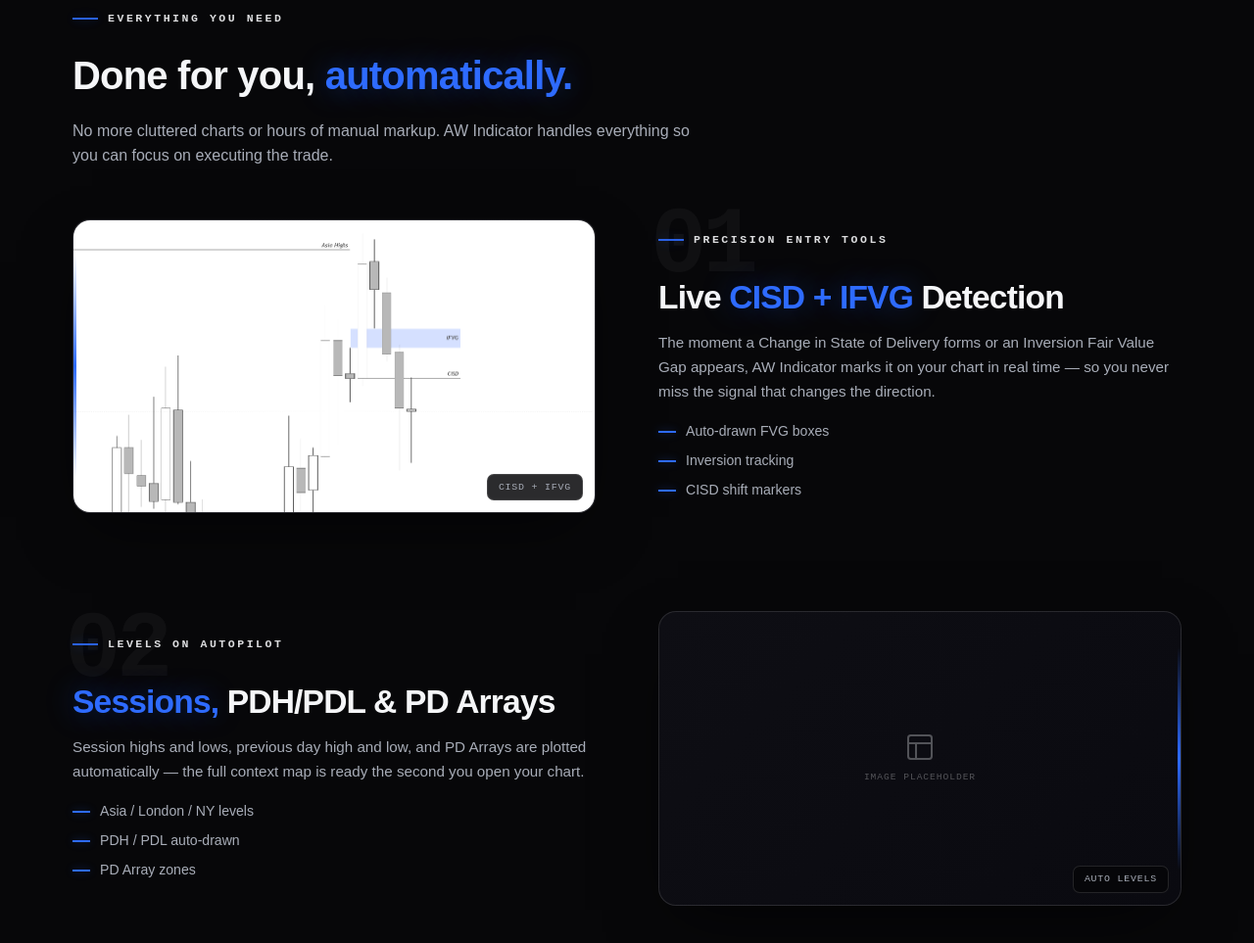
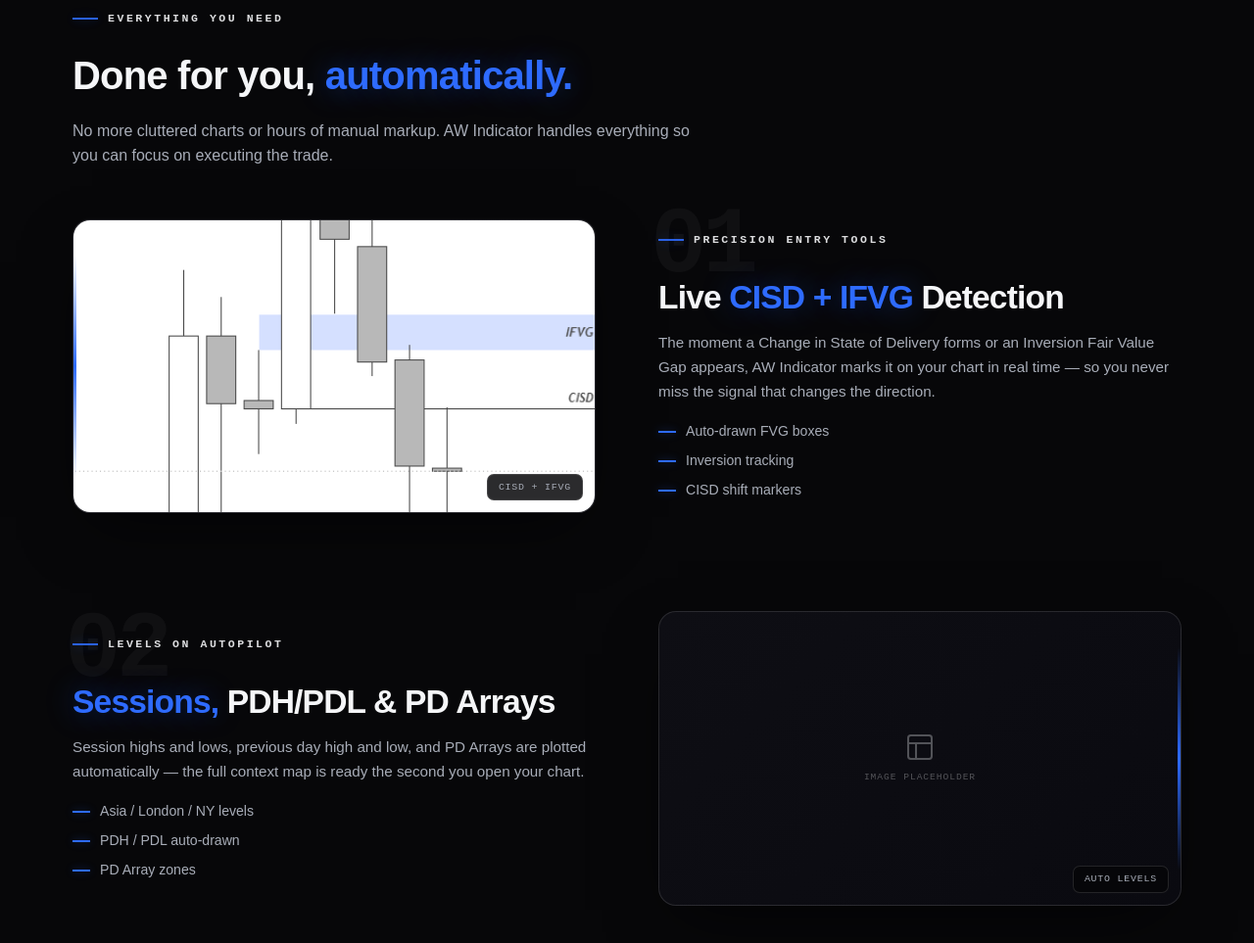
Before and after one commit to ajc2222/aw-trading, a website: page website/indicator.html in a window 1280 px wide. Shown: the part 1169-2132 px from the top of the page at 98% size. Drawn offline with Linux system fonts and the light colour scheme.

Commit message:
fix: rename CISD image to remove spaces/plus, update HTML reference

```diff
--- a/website/indicator.html
+++ b/website/indicator.html
@@ -359,7 +359,7 @@ footer{border-top:1px solid var(--line);padding:44px 0}
       <div class="feat-row">
         <div class="img-card">
           <div class="img-card-inner">
-            <img src="assets/ifvg%20+%20cisd.png" alt="CISD and IFVG marked on NQ chart" loading="lazy">
+            <img src="assets/ifvg-cisd.png" alt="CISD and IFVG marked on NQ chart" loading="lazy">
           </div>
           <span class="img-label">CISD + IFVG</span>
         </div>
```
Also changed, not shown: website/assets/ifvg + cisd.png (deleted), website/assets/ifvg-cisd.png (added).
